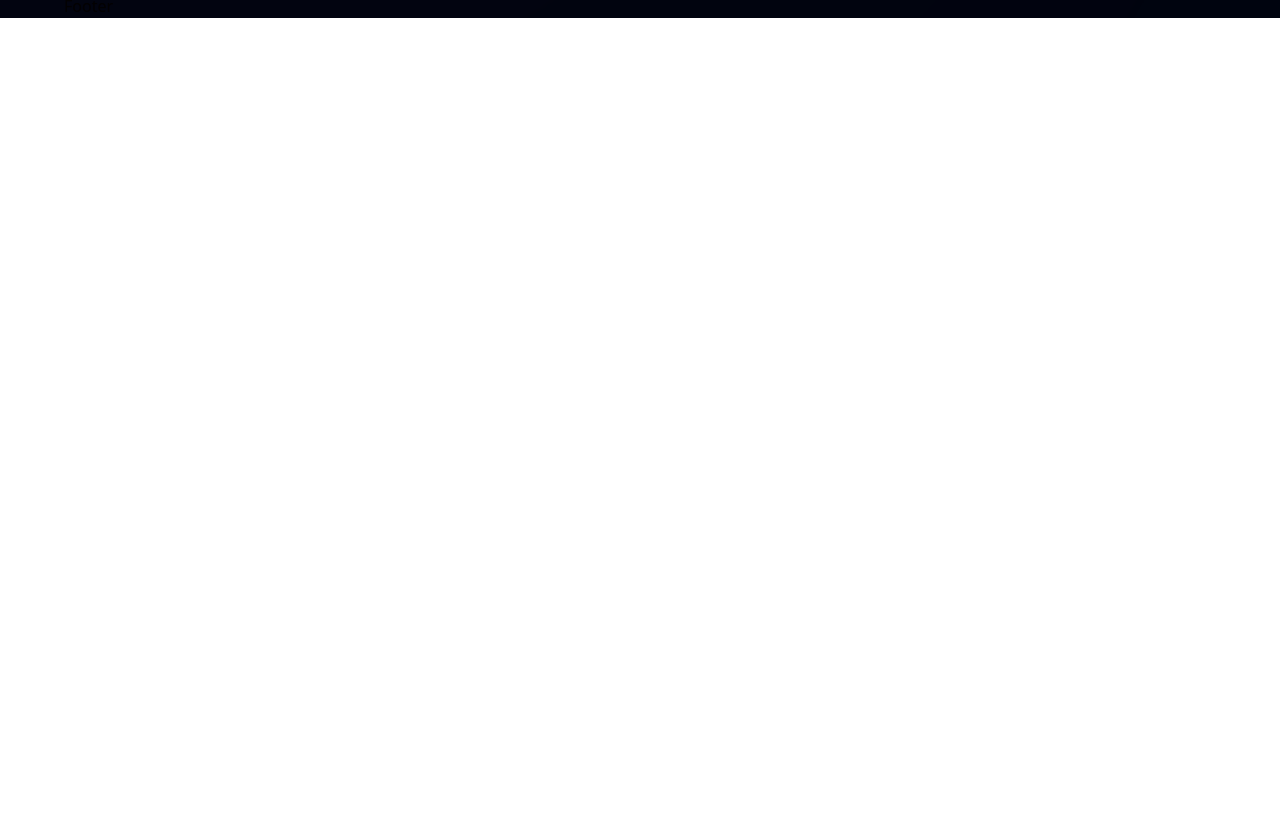
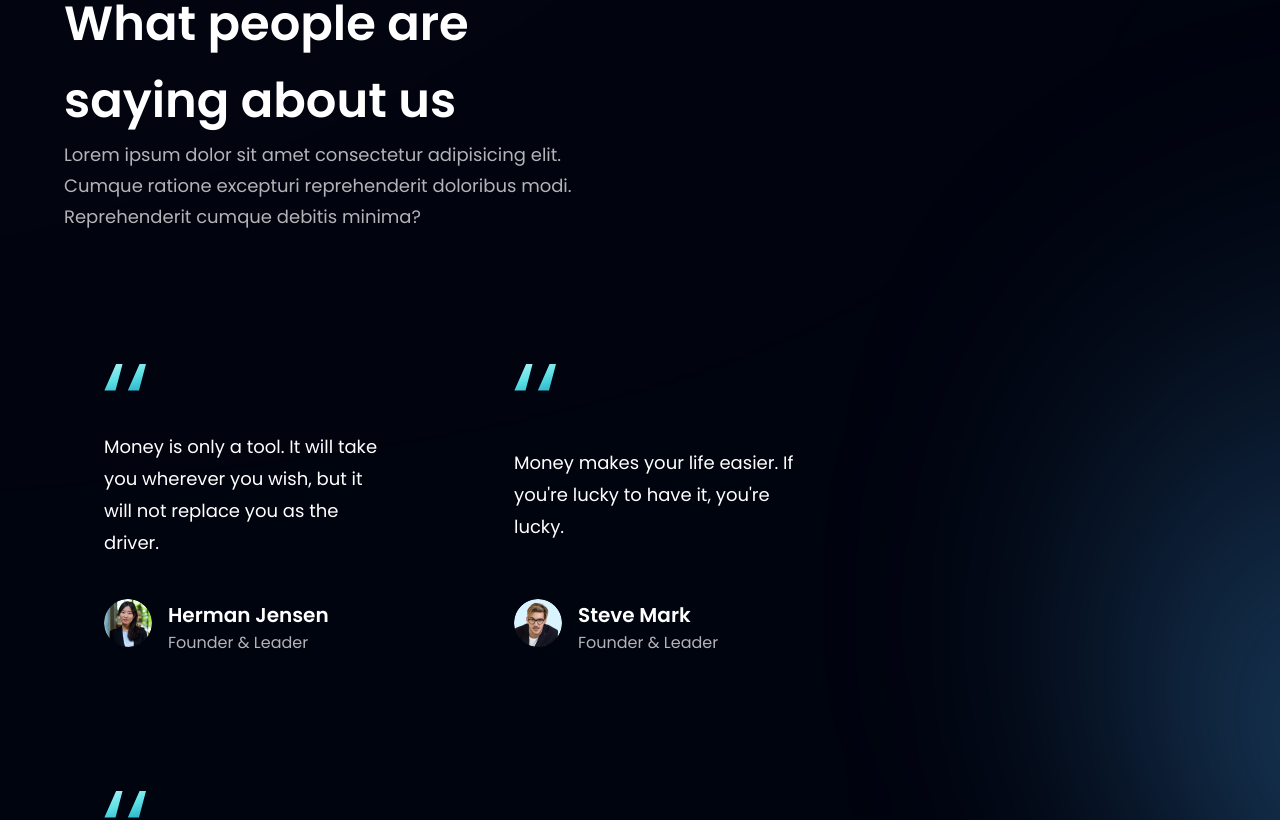
Before and after one commit to TamarawGuy/Bank-React, a React (Vite) app: page / in a window 1280 px wide. Shown: the part 2882-3702 px from the top of the page. Before the commit the page ends 2900 px from the top, so only its background shows below. Built offline with nearby package versions, Linux system fonts and the light colour scheme.

Commit message:
Testimonials implemented

```diff
--- a/src/components/FeedbackCard.jsx
+++ b/src/components/FeedbackCard.jsx
@@ -1,9 +1,32 @@
-import React from 'react'
+import React from "react";
+import { quotes } from "../assets";
 
-const FeedbackCard = () => {
+const FeedbackCard = ({ content, name, title, img }) => {
   return (
-    <div>FeedbackCard</div>
-  )
-}
+    <div className="flex justify-between flex-col px-10 py-12 rounded-[20px] max-w-[370px] md:mr-10 sm:mr-5 mr-0 my-5 feedback-card">
+      <img
+        src={quotes}
+        alt="quotes"
+        className="w-[42px] h-[27px] object-contain"
+      />
+      <p className="font-poppins flex-normal text-[18px] leading-[32px] text-white my-10">
+        {content}
+      </p>
 
-export default FeedbackCard
+      <div className="flex flex-row">
+        <img src={img} alt={name} className="w-[48px] h-[48px] rounded-full" />
+
+        <div className="flex flex-col ml-4">
+          <h4 className="font-poppins font-semibold text-[20px] leading-[32px] text-white">
+            {name}
+          </h4>
+          <p className="font-poppins font-normal text-[16px] leading-[24px] text-dimWhite">
+            {title}
+          </p>
+        </div>
+      </div>
+    </div>
+  );
+};
+
+export default FeedbackCard;
--- a/src/components/Testimonials.jsx
+++ b/src/components/Testimonials.jsx
@@ -1,9 +1,36 @@
-import React from 'react'
+import React from "react";
+import { feedback } from "../constants";
+import styles from "../style";
+import FeedbackCard from "./FeedbackCard";
 
 const Testimonials = () => {
   return (
-    <div>Testimonials</div>
-  )
-}
+    <section
+      id="clients"
+      className={`${styles.paddingY} ${styles.flexCenter} flex-col relative`}
+    >
+      <div className="absolute z-[0] w-[60%] h-[60%] -right-[50%] rounded-full blue__gradient" />
 
-export default Testimonials
+      <div className="w-full flex- justify-between items-center md:flex-row flex-col sm:mb-16 mb-6 relative z-[1]">
+        <h1 className={styles.heading2}>
+          What people are <br className="sm:block hidden" /> saying about us
+        </h1>
+        <div className="w-full md:mt-0 mt-6">
+          <p className={`${styles.paragraph} text-left max-w-[540px]`}>
+            Lorem ipsum dolor sit amet consectetur adipisicing elit. Cumque
+            ratione excepturi reprehenderit doloribus modi. Reprehenderit cumque
+            debitis minima?
+          </p>
+        </div>
+      </div>
+
+      <div className="flex flex-wrap sm:justify-start justify-center w-full feedback-container relative z-[1]">
+        {feedback.map((card) => (
+          <FeedbackCard key={card.id} {...card} />
+        ))}
+      </div>
+    </section>
+  );
+};
+
+export default Testimonials;
```
